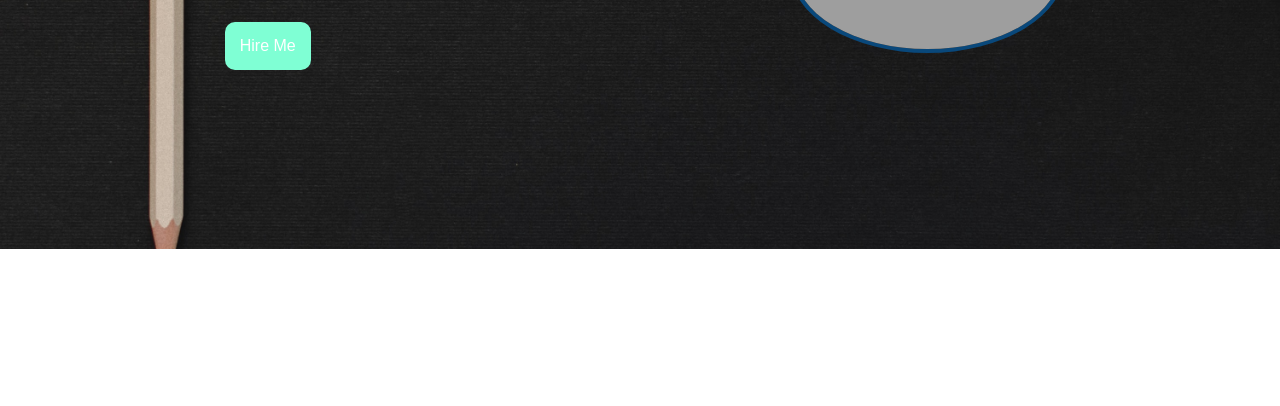
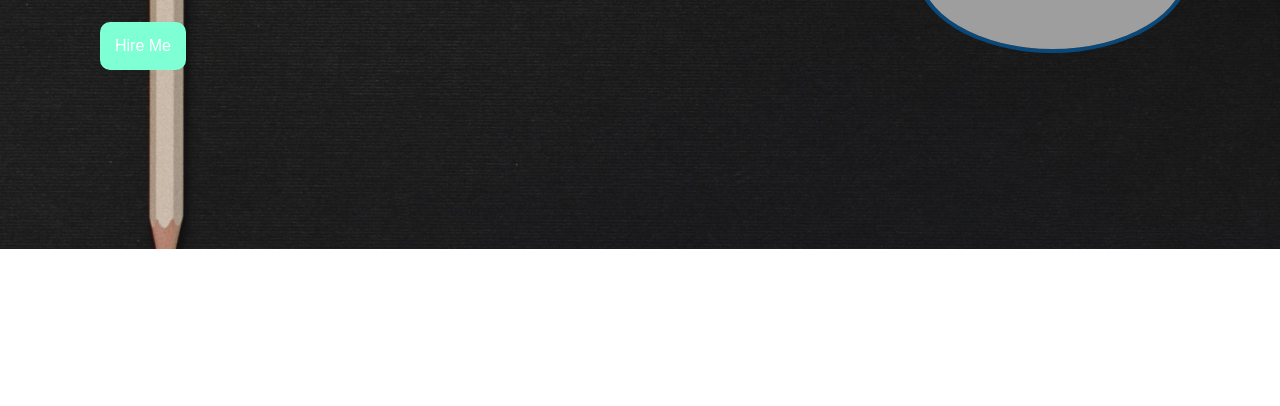
Before and after one commit to Ahmad-Darboe100/website_portfolio, a plain HTML site: page index.html in a window 1280 px wide. Shown: the part 394-800 px from the top of the page. Drawn offline with Linux system fonts and the light colour scheme; grey boxes are pictures that could not be loaded.

Commit message:
Made changes in the style.css file under hero-content and hero-section

```diff
--- a/style.css
+++ b/style.css
@@ -71,8 +71,7 @@ main{
     font-size: 2.5rem;
 }
 .hero-section{
-    height: 100%;
-
+    height: 100%
 }
 
 .container{
@@ -83,7 +82,7 @@ main{
 .hero-content{
     display: flex;
     font-size: 25px;
-    justify-content: space-evenly;
+    justify-content: space-between;
     align-items: center;
     height: 100%;
 }
```
